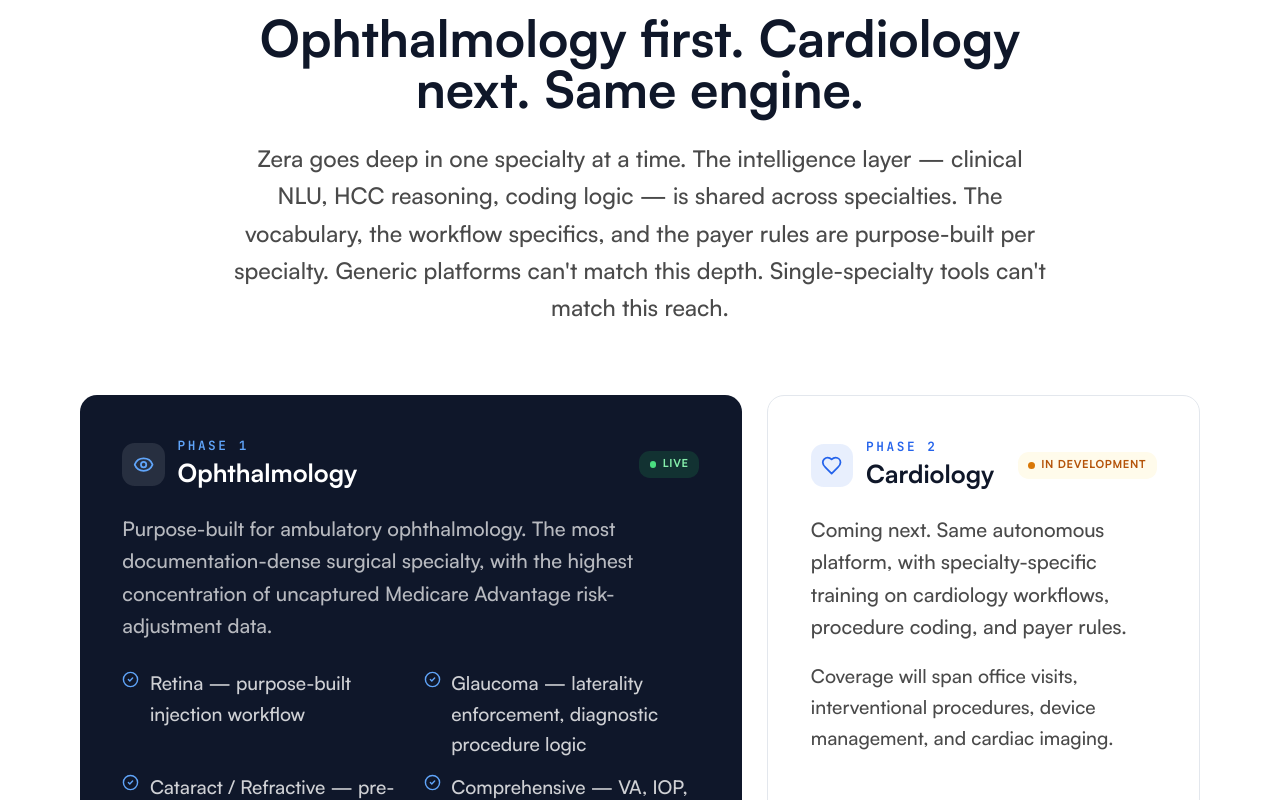
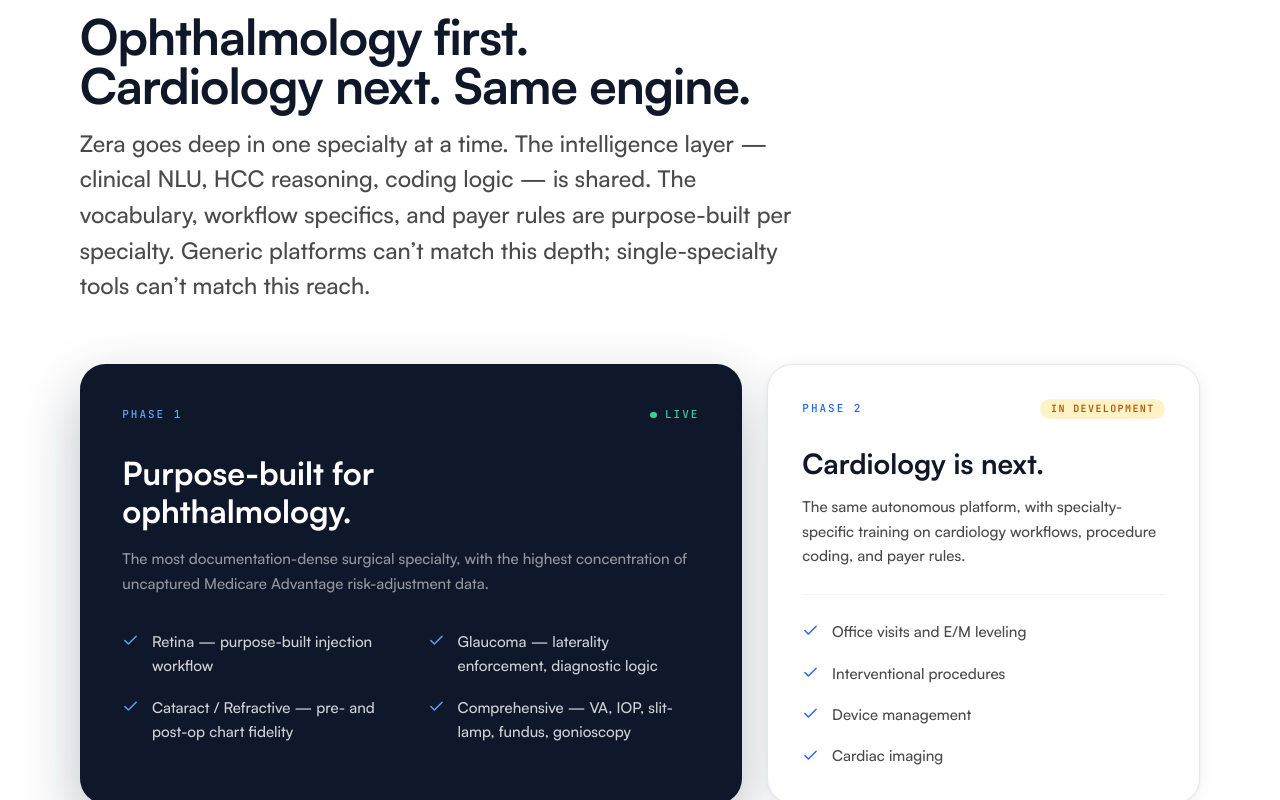
Before and after one commit to nuscript-zera/zera-website, a Next.js app: page / in a window 1280 px wide. Shown: the part 1880-2680 px from the top of the page. Built offline with nearby package versions, Linux system fonts and the light colour scheme.

Commit message:
Home: match Audryl typography, checkmarks, and hierarchy in specialty split

```diff
--- a/components/home/ZeraSpecialtySection.tsx
+++ b/components/home/ZeraSpecialtySection.tsx
@@ -2,92 +2,110 @@
 
 import React from "react";
 import { motion } from "framer-motion";
-import { Eye, Heart, CheckCircle2 } from "lucide-react";
+import { Check } from "lucide-react";
 import AnimatedSection from "@/components/shared/AnimatedSection";
 import SectionLabel from "@/components/shared/SectionLabel";
 
+const ophthalmologyFeatures = [
+  "Retina — purpose-built injection workflow",
+  "Glaucoma — laterality enforcement, diagnostic logic",
+  "Cataract / Refractive — pre- and post-op chart fidelity",
+  "Comprehensive — VA, IOP, slit-lamp, fundus, gonioscopy",
+];
+
+const cardiologyFeatures = [
+  "Office visits and E/M leveling",
+  "Interventional procedures",
+  "Device management",
+  "Cardiac imaging",
+];
+
 export default function ZeraSpecialtySection() {
   return (
-    <section className="py-20 lg:py-28">
+    <section className="py-24 lg:py-32">
       <div className="max-w-[1180px] mx-auto px-4 md:px-[1.5938rem] lg:px-[1.75rem]">
-        <AnimatedSection className="max-w-3xl mx-auto text-center mb-16">
+        <AnimatedSection>
           <SectionLabel>Specialty Focus</SectionLabel>
-          <h2 className="text-4xl lg:text-5xl font-bold text-foreground mt-4 leading-tight mb-6">
+          <h2 className="text-[2.1rem] lg:text-[2.9rem] font-bold text-foreground leading-[0.98] tracking-[-0.02em] text-balance max-w-3xl">
             Ophthalmology first. Cardiology next. Same engine.
           </h2>
-          <p className="text-lg text-muted-foreground leading-relaxed">
-            Zera goes deep in one specialty at a time. The intelligence layer — clinical NLU, HCC reasoning, coding logic — is shared across specialties. The vocabulary, the workflow specifics, and the payer rules are purpose-built per specialty. Generic platforms can't match this depth. Single-specialty tools can't match this reach.
+          <p className="mt-4 text-lg text-muted-foreground max-w-2xl">
+            Zera goes deep in one specialty at a time. The intelligence layer — clinical NLU, HCC reasoning, coding logic — is shared. The vocabulary, workflow specifics, and payer rules are purpose-built per specialty. Generic platforms can&rsquo;t match this depth; single-specialty tools can&rsquo;t match this reach.
           </p>
         </AnimatedSection>
 
-        <div className="grid lg:grid-cols-5 gap-6">
-          {/* Ophthalmology — 3 cols, dark theme */}
+        {/* 3-2 split: dark Ophthalmology + light Cardiology */}
+        <div className="mt-14 grid grid-cols-1 lg:grid-cols-5 gap-6 items-stretch">
+          {/* Ophthalmology — dark, prominent */}
           <motion.div
-            initial={{ opacity: 0, y: 16 }}
+            initial={{ opacity: 0, y: 30 }}
             whileInView={{ opacity: 1, y: 0 }}
-            viewport={{ once: true, margin: "-40px" }}
-            transition={{ duration: 0.45 }}
-            className="lg:col-span-3 rounded-2xl p-8 lg:p-10"
-            style={{ backgroundColor: "#0f172a" }}
+            viewport={{ once: true }}
+            transition={{ duration: 0.6, delay: 0.2 }}
+            className="lg:col-span-3 relative rounded-3xl p-8 lg:p-10 overflow-hidden"
+            style={{
+              backgroundColor: "#0f172a",
+              boxShadow: "0 24px 60px 0 rgba(15,23,42,0.28)",
+            }}
           >
-            <div className="flex items-center gap-3 mb-5">
-              <div className="w-10 h-10 rounded-lg bg-white/10 flex items-center justify-center">
-                <Eye className="w-5 h-5 text-[#60a5fa]" />
-              </div>
-              <div className="flex-1">
-                <p className="text-xs font-mono uppercase tracking-[0.2em] text-[#60a5fa] font-semibold block">Phase 1</p>
-                <p className="text-xl font-bold text-white">Ophthalmology</p>
-              </div>
-              <span className="inline-flex items-center gap-1.5 px-2.5 py-1 rounded-md bg-green-500/15 text-green-300 text-[11px] font-bold uppercase tracking-[0.06em]">
-                <span className="w-1.5 h-1.5 rounded-full bg-green-400" />
+            <div className="flex items-center justify-between mb-7">
+              <span className="text-[11px] font-mono uppercase tracking-[0.18em]" style={{ color: "#60a5fa" }}>
+                Phase 1
+              </span>
+              <span className="inline-flex items-center gap-2 text-[11px] font-mono uppercase tracking-[0.18em]" style={{ color: "#34d399" }}>
+                <span className="w-1.5 h-1.5 rounded-full" style={{ backgroundColor: "#34d399" }} />
                 Live
               </span>
             </div>
-            <p className="text-white/70 mb-6 leading-relaxed">
-              Purpose-built for ambulatory ophthalmology. The most documentation-dense surgical specialty, with the highest concentration of uncaptured Medicare Advantage risk-adjustment data.
+            <h3 className="text-2xl lg:text-3xl font-bold text-white leading-[1.05] mb-4">
+              Purpose-built for
+              <br />
+              ophthalmology.
+            </h3>
+            <p className="text-[15px] text-white/55 leading-relaxed max-w-xl mb-8">
+              The most documentation-dense surgical specialty, with the highest concentration of uncaptured Medicare Advantage risk-adjustment data.
             </p>
-            <ul className="grid sm:grid-cols-2 gap-x-6 gap-y-3">
-              {[
-                "Retina — purpose-built injection workflow",
-                "Glaucoma — laterality enforcement, diagnostic procedure logic",
-                "Cataract / Refractive — pre- and post-op chart fidelity",
-                "Comprehensive — VA, IOP, slit-lamp, fundus, gonioscopy",
-              ].map((item) => (
-                <li key={item} className="flex items-start gap-2.5 text-sm text-white/80">
-                  <CheckCircle2 className="w-4 h-4 text-[#60a5fa] shrink-0 mt-0.5" />
-                  <span>{item}</span>
-                </li>
+            <div className="grid grid-cols-1 sm:grid-cols-2 gap-x-8 gap-y-4">
+              {ophthalmologyFeatures.map((f) => (
+                <div key={f} className="flex items-start gap-3">
+                  <Check className="w-4 h-4 mt-0.5 shrink-0" style={{ color: "#60a5fa" }} />
+                  <span className="text-[15px] text-white/80 leading-relaxed">{f}</span>
+                </div>
               ))}
-            </ul>
+            </div>
           </motion.div>
 
-          {/* Cardiology — 2 cols, light theme */}
+          {/* Cardiology — light, supporting */}
           <motion.div
-            initial={{ opacity: 0, y: 16 }}
+            initial={{ opacity: 0, y: 30 }}
             whileInView={{ opacity: 1, y: 0 }}
-            viewport={{ once: true, margin: "-40px" }}
-            transition={{ duration: 0.45, delay: 0.1 }}
-            className="lg:col-span-2 rounded-2xl border border-border bg-white p-8 lg:p-10"
+            viewport={{ once: true }}
+            transition={{ duration: 0.6, delay: 0.3 }}
+            className="lg:col-span-2 relative bg-white rounded-3xl border border-slate-200 p-8 overflow-hidden"
+            style={{ boxShadow: "0 2px 20px 0 rgba(15,23,42,0.06), 0 1px 4px 0 rgba(0,0,0,0.04)" }}
           >
-            <div className="flex items-center gap-3 mb-5">
-              <div className="w-10 h-10 rounded-lg bg-primary/10 flex items-center justify-center">
-                <Heart className="w-5 h-5 text-primary" />
-              </div>
-              <div className="flex-1">
-                <p className="text-xs font-mono uppercase tracking-[0.2em] text-primary font-semibold block">Phase 2</p>
-                <p className="text-xl font-bold text-foreground">Cardiology</p>
-              </div>
-              <span className="inline-flex items-center gap-1.5 px-2.5 py-1 rounded-md bg-amber-50 text-amber-700 text-[11px] font-bold uppercase tracking-[0.06em]">
-                <span className="w-1.5 h-1.5 rounded-full bg-amber-600" />
+            <div className="flex items-center justify-between mb-7">
+              <span className="text-[11px] font-mono uppercase tracking-[0.18em] text-primary">
+                Phase 2
+              </span>
+              <span className="px-2.5 py-0.5 rounded-full bg-amber-100 text-amber-700 text-[10px] font-mono uppercase tracking-[0.14em] font-bold">
                 In Development
               </span>
             </div>
-            <p className="text-muted-foreground mb-4 leading-relaxed">
-              Coming next. Same autonomous platform, with specialty-specific training on cardiology workflows, procedure coding, and payer rules.
+            <h3 className="text-2xl font-bold text-foreground leading-[1.05] mb-4">
+              Cardiology is next.
+            </h3>
+            <p className="text-[15px] text-muted-foreground leading-relaxed mb-6">
+              The same autonomous platform, with specialty-specific training on cardiology workflows, procedure coding, and payer rules.
             </p>
-            <p className="text-sm text-muted-foreground leading-relaxed">
-              Coverage will span office visits, interventional procedures, device management, and cardiac imaging.
-            </p>
+            <div className="border-t border-slate-100 pt-6 space-y-4">
+              {cardiologyFeatures.map((f) => (
+                <div key={f} className="flex items-start gap-3">
+                  <Check className="w-4 h-4 mt-0.5 shrink-0 text-primary" />
+                  <span className="text-[15px] text-muted-foreground leading-relaxed">{f}</span>
+                </div>
+              ))}
+            </div>
           </motion.div>
         </div>
       </div>
```
